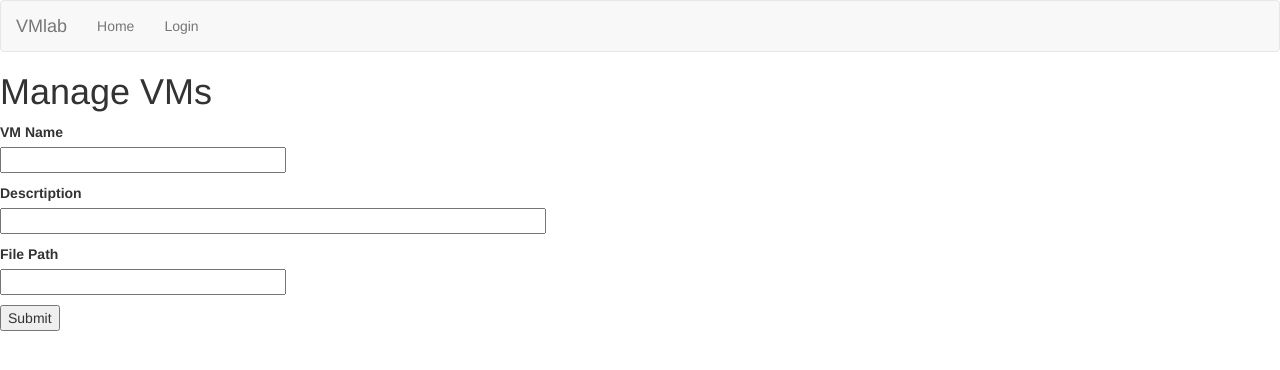
After one commit to tcarwash/VMLab, a Flask app: page /new-vm in a window 1280 px wide. The commit adds this page. Shown: the top 370 px of the page. Run offline with Flask 2, Linux system fonts and the light colour scheme; data that the repository does not hold is empty; some libraries are stand-ins or nearby versions.

Commit message:
vm creation form

```diff
--- a/app/__init__.py
+++ b/app/__init__.py
@@ -13,4 +13,4 @@ bootstrap = Bootstrap(app)
 login = LoginManager(app)
 login.login_view = 'login'
 
-from app import models, routes, forms
+from app import models, routes, forms, tf
--- a/app/forms.py
+++ b/app/forms.py
@@ -22,6 +22,12 @@ class CourseForm(FlaskForm):
     course_desc = StringField('Descrtiption')
     course_text = StringField('Body', widget=TextArea(), validators=[DataRequired()])
     vm = SelectField('VM')
+    submit = SubmitField('Submit')
+
+class VMForm(FlaskForm):
+    vm_name = StringField('VM Name', validators=[DataRequired()])
+    vm_desc = StringField('Descrtiption')
+    path = StringField('File Path', validators=[DataRequired()])
     submit = SubmitField('Submit')
 
 class DeleteAssignForm(FlaskForm):
--- a/app/models.py
+++ b/app/models.py
@@ -1,6 +1,7 @@
 from app import db, app, login
 from werkzeug.security import generate_password_hash, check_password_hash
 from flask_login import UserMixin
+from app.tf import create
 
 
 @login.user_loader
@@ -39,8 +40,8 @@ class Course(db.Model):
     __tablename__ = 'Course'
     id = db.Column(db.Integer, primary_key=True)
     course_name = db.Column(db.String(32), index=True, unique=True)
-    course_desc = db.Column(db.String(120), index=True, unique=True)
-    course_text = db.Column(db.String(429000000), index=True, unique=True)
+    course_desc = db.Column(db.String(120), index=True)
+    course_text = db.Column(db.String(429000000), index=True)
     vm_id = db.Column(db.Integer, db.ForeignKey('VM.id'))
     users = db.relationship('User', secondary=assignment)
 
--- a/app/routes.py
+++ b/app/routes.py
@@ -1,6 +1,6 @@
 from app import app, db
 from flask import render_template, flash, redirect, url_for, request
-from app.forms import AssignForm, DeleteAssignForm, CourseForm, LoginForm, RegistrationForm, UserEditForm
+from app.forms import AssignForm, VMForm, DeleteAssignForm, CourseForm, LoginForm, RegistrationForm, UserEditForm
 from flask_login import current_user, login_user, logout_user, login_required
 from app.models import User, Role, Course, VM, Instance
 from werkzeug.urls import url_parse
@@ -62,6 +62,7 @@ def logout():
 @app.route('/new-course', methods=['GET', 'POST'])
 def new_course():
     form=CourseForm()
+    courses = [(course.id, course.course_name) for course in Course.query.all()]
     vms = [(vm.id, vm.vm_name) for vm in VM.query.all()]
     form.vm.choices=vms
     if form.validate_on_submit():
@@ -73,9 +74,24 @@ def new_course():
         db.session.add(c)
         db.session.commit()
         flash('Course Added!')
+
         return redirect(url_for('index'))
 
     return render_template('new-course.html', title="New Course", form=form)
+
+@app.route('/new-vm', methods=['GET', 'POST'])
+def new_vm():
+    form = VMForm()
+    vms = [(vm.id, vm.vm_name) for vm in VM.query.all()]
+    if form.validate_on_submit():
+        v = VM(vm_name=form.vm_name.data, vm_desc=form.vm_desc.data, path=form.path.data)
+        db.session.add(v)
+        db.session.commit()
+        flash('VM Added')
+
+        return redirect(url_for('index'))
+
+    return render_template('new-vm.html', title="Manage VMs", form=form)
 
 @app.route('/login', methods=['GET', 'POST'])
 def login():
--- a/app/templates/base.html
+++ b/app/templates/base.html
@@ -29,6 +29,9 @@
         <li><a href="{{ url_for('new_course') }}">Create Course</a></li>
         {%endif%}
         {%if current_user.is_admin()%}
+        <li><a href="{{ url_for('new_vm') }}">Manage VMs</a></li>
+        {%endif%}
+        {%if current_user.is_admin()%}
         <li><a href="{{ url_for('admin') }}">Admin</a></li>
         {%endif%}
         <li><a href="{{ url_for('logout') }}">Logout</a></li>
--- a/app/templates/new-course.html
+++ b/app/templates/new-course.html
@@ -2,7 +2,7 @@
 {% extends "base.html" %}
 
 {% block content %}
-    <h1>Register</h1>
+    <h1>Manage Courses</h1>
     <form action="" method="post">
         {{ form.hidden_tag() }}
         <p>
--- /dev/null
+++ b/app/templates/new-vm.html
@@ -0,0 +1,22 @@
+
+{% extends "base.html" %}
+
+{% block content %}
+    <h1>Manage VMs</h1>
+    <form action="" method="post">
+        {{ form.hidden_tag() }}
+        <p>
+            {{ form.vm_name.label }}<br>
+            {{ form.vm_name(size=32) }}<br>
+        </p>
+        <p>
+            {{ form.vm_desc.label }}<br>
+            {{ form.vm_desc(size=64) }}<br>
+        </p>
+        <p>
+            {{ form.path.label }}<br>
+            {{ form.path(size=32) }}<br>
+        </p>
+        <p>{{ form.submit() }}</p>
+    </form>
+{% endblock %}
--- a/docker-compose.yml
+++ b/docker-compose.yml
@@ -9,6 +9,7 @@ services:
     volumes:
       - ./app/:/app/app/:ro
       - ./data/:/app/data/
+      - ./tf/:/app/tf/
     ports:
       - "8007:5000"
     links:
```
Also changed, not shown: app/tf.py (added, +10 -0 lines).
